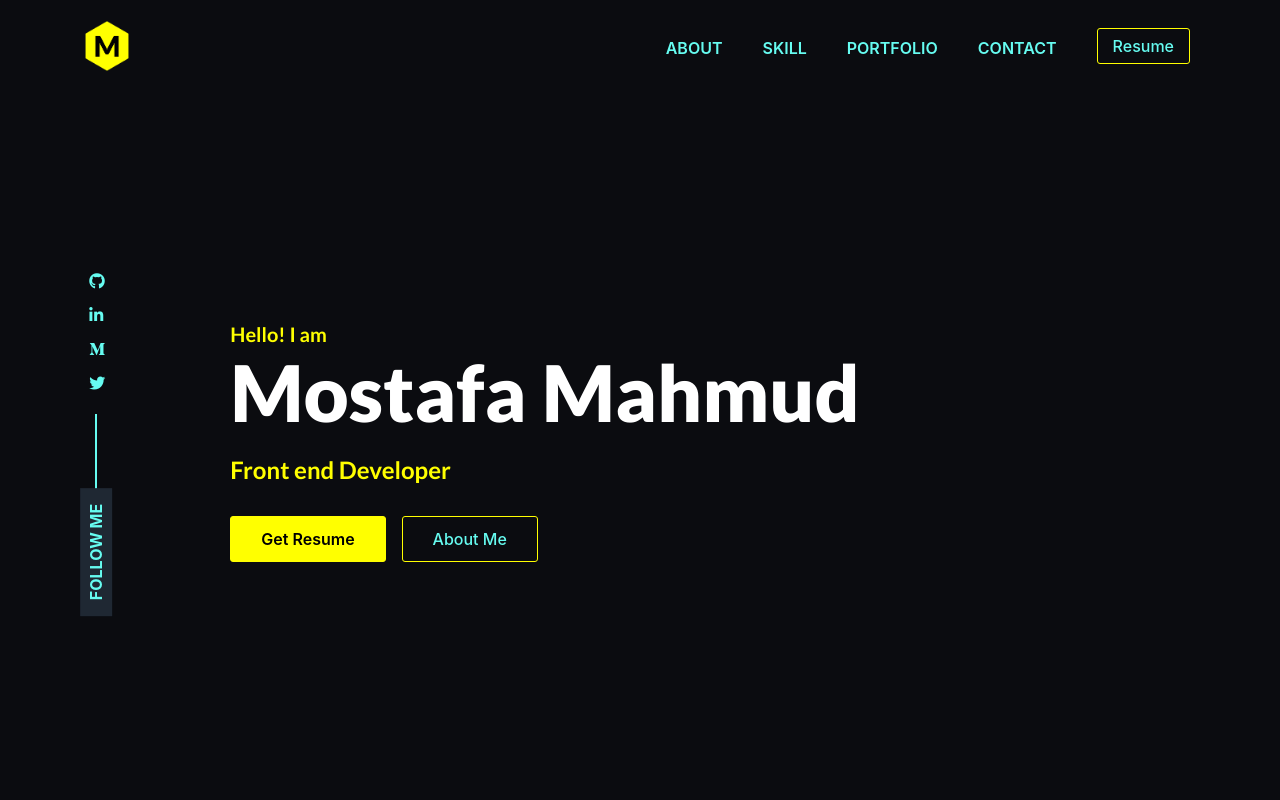
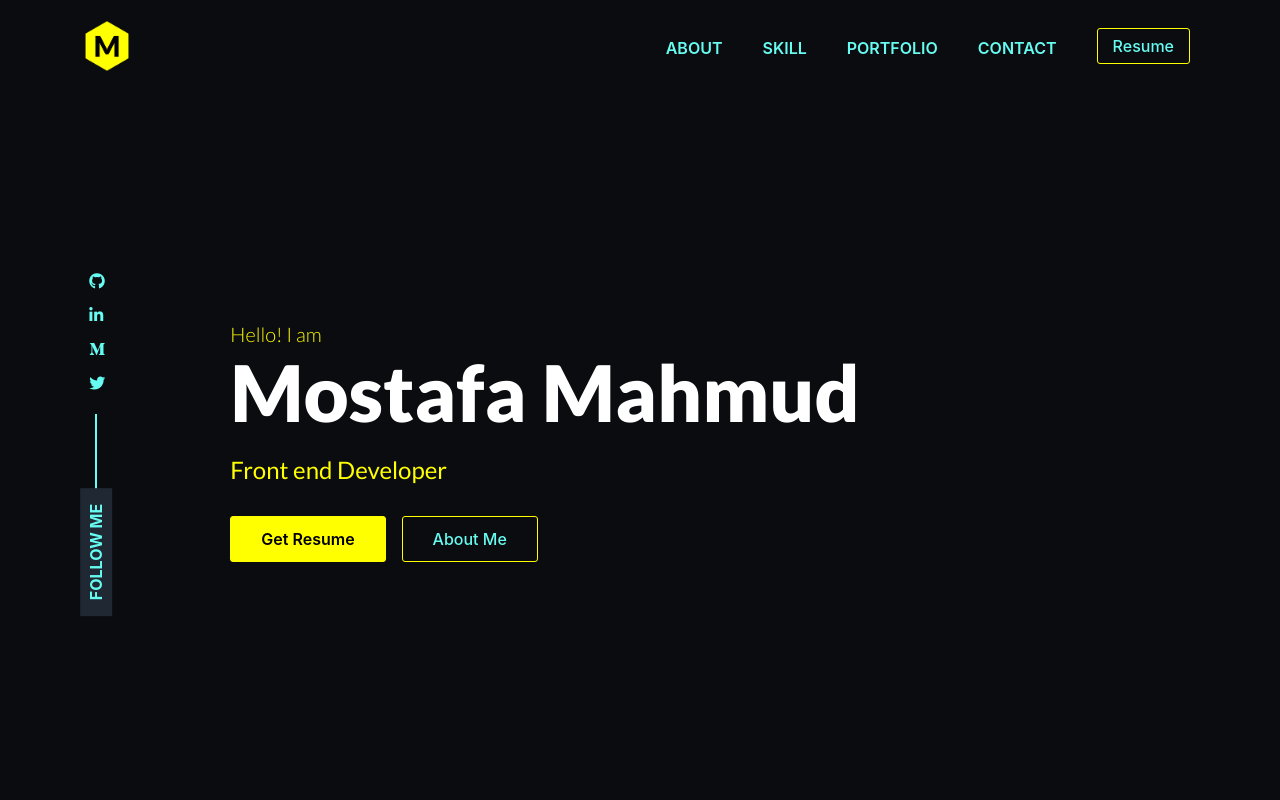
Before and after one commit to heymahmud/react-portfolio, a React (Create React App) app: page / in a window 1280 px wide. Shown: the top 800 px of the page. Built offline with nearby package versions, Linux system fonts and the light colour scheme; no server answers.

Commit message:
update heading

```diff
--- a/public/index.html
+++ b/public/index.html
@@ -14,7 +14,9 @@
 
   <link rel="preconnect" href="https://fonts.googleapis.com">
   <link rel="preconnect" href="https://fonts.gstatic.com" crossorigin>
-  <link href="https://fonts.googleapis.com/css2?family=Lato:wght@700;900&display=swap" rel="stylesheet">
+  <link
+    href="https://fonts.googleapis.com/css2?family=Lato:ital,wght@0,100;0,300;0,400;0,700;0,900;1,100;1,300;1,400;1,700;1,900&display=swap"
+    rel="stylesheet">
   <!--
       manifest.json provides metadata used when your web app is installed on a
       user's mobile device or desktop. See https://developers.google.com/web/fundamentals/web-app-manifest/
--- a/src/components/Home/Header/Hero/Hero.css
+++ b/src/components/Home/Header/Hero/Hero.css
@@ -8,6 +8,9 @@
 }
 .hero-text {
     margin-left: 70px;
+}
+.hero-text h5 {
+    font-weight: 300;
 }
 .follow-links {
     display: flex;
```
